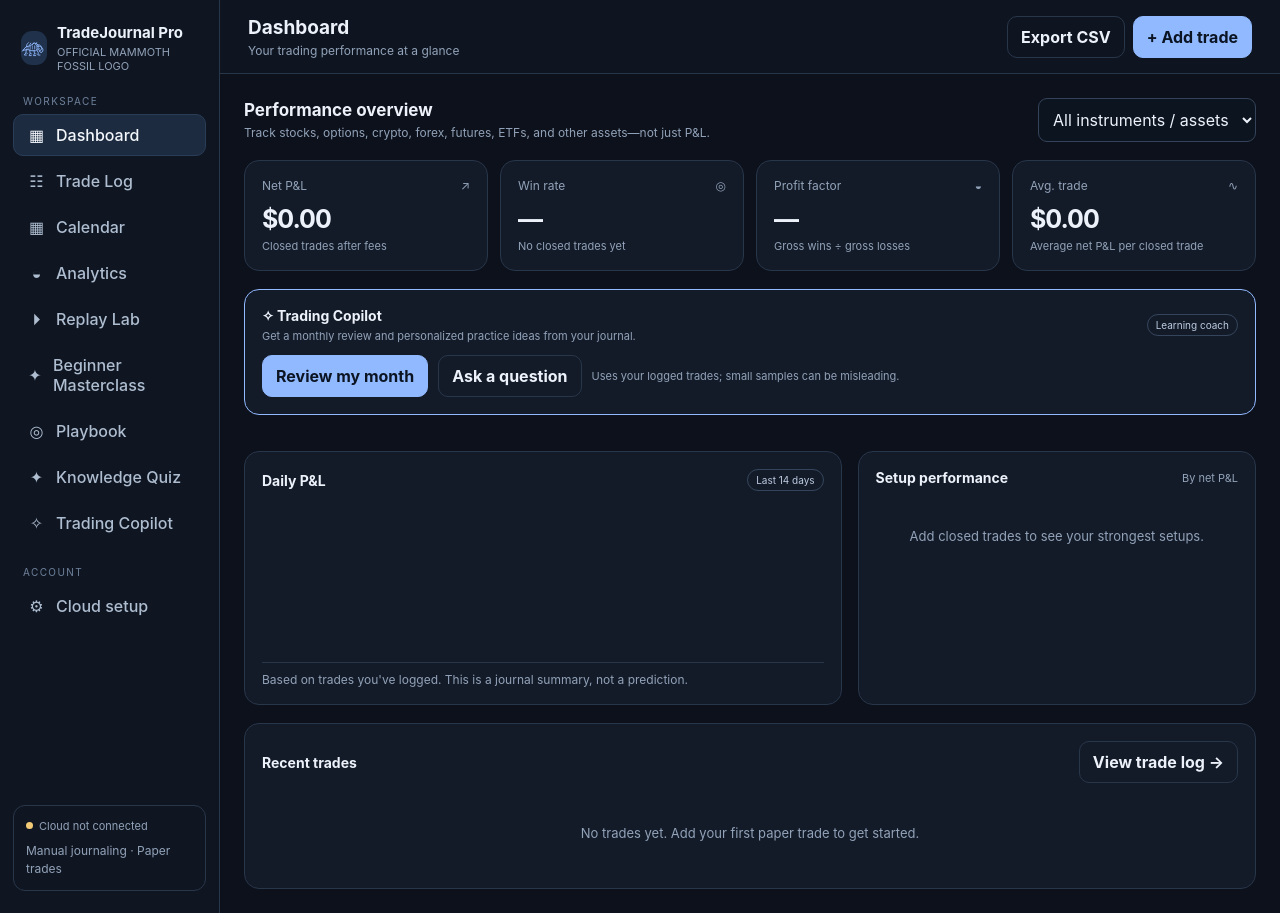
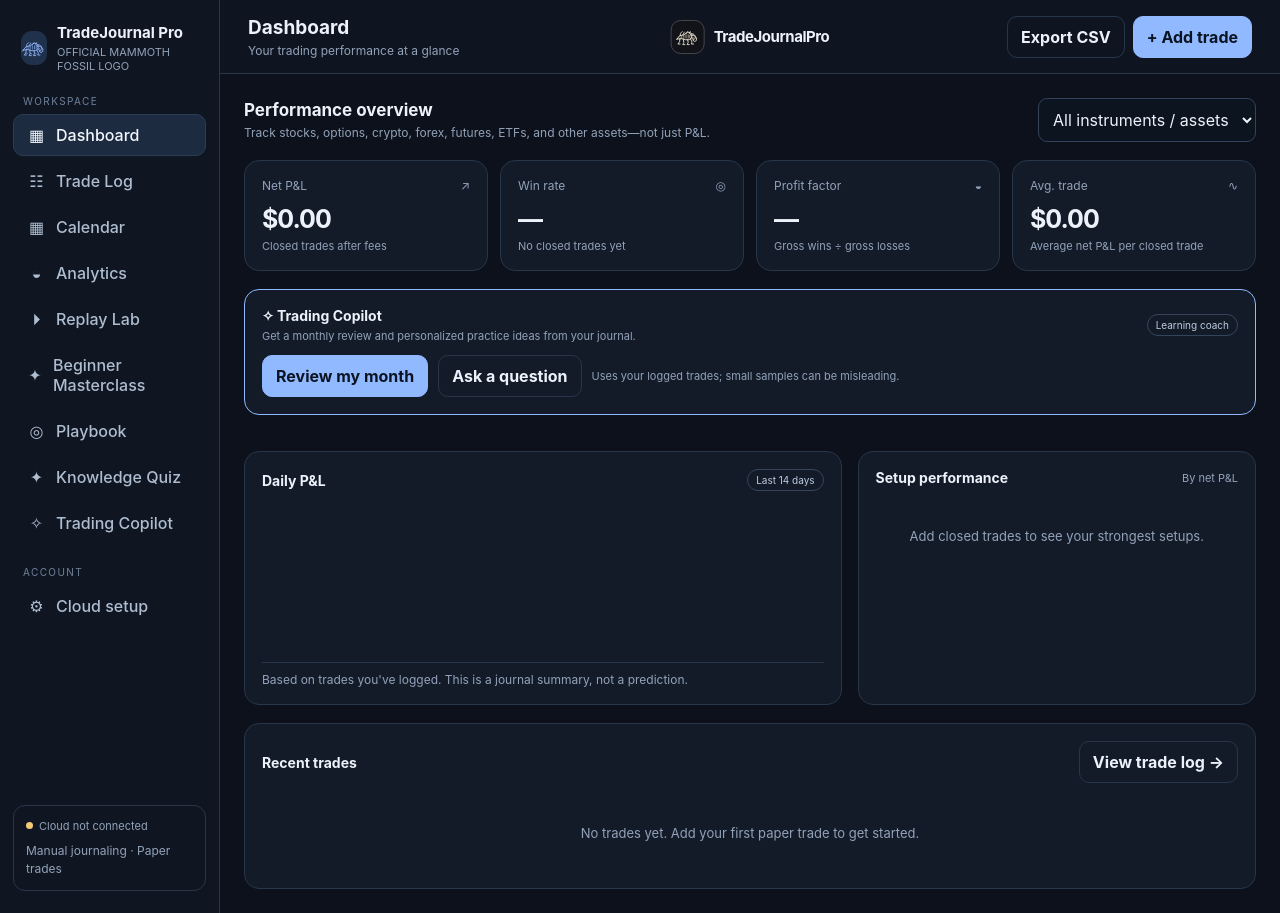
Before and after one commit to landon110-code/tradejournal-pro, a plain HTML site: page index.html in a window 1280 px wide. Drawn offline with nearby package versions, Linux system fonts and the light colour scheme.

Commit message:
Add centered TradeJournalPro mammoth brand to header

```diff
--- a/index.html
+++ b/index.html
@@ -264,7 +264,7 @@
 .chart-upload-box .field{margin:0}
 @media(max-width:520px){.chart-upload-box{padding:10px}#copilotChartPreview{max-height:220px}}
 
-</style>
+ .topbar-brand{position:absolute;left:50%;transform:translateX(-50%);display:flex;align-items:center;gap:9px;white-space:nowrap;pointer-events:none}.topbar-brand .brand-mark{width:34px;height:34px;border-radius:10px;background:#111318;color:#f3e8d3;border:1px solid #44454a}.topbar-brand strong{font-size:15px;letter-spacing:-.03em;color:var(--text)}@media(max-width:760px){.topbar-brand{position:static;transform:none;margin:0 auto;gap:6px}.topbar-brand .brand-mark{width:30px;height:30px}.topbar-brand strong{font-size:12px}.topbar .top-actions #exportBtn{display:none}.topbar{padding:0 12px}.topbar-brand{flex-shrink:0}}@media(max-width:420px){.topbar-brand .brand-mark{display:none}.topbar-brand strong{font-size:11px}.topbar h1{font-size:16px}.topbar p{display:none}}</style>
 </head>
 <body>
 <div class="app">
@@ -287,7 +287,7 @@
   <div class="sidebar-bottom accountbox"><div class="inline-status"><span class="dot" id="statusDot"></span><span id="sideStatus">Cloud not connected</span></div><div style="margin-top:8px">Manual journaling · Paper trades</div></div>
 </aside>
 <div class="main">
-<header class="topbar"><div style="display:flex;align-items:center;gap:10px"><button class="mobile-menu ghost" id="menuBtn" aria-label="Open menu">☰</button><div><h1 id="pageTitle">Dashboard</h1><p id="pageSubtitle">Your trading performance at a glance</p></div></div><div class="top-actions"><button class="ghost" id="exportBtn">Export CSV</button><button class="primary" id="newTradeTop">+ Add trade</button></div></header>
+<header class="topbar"><div style="display:flex;align-items:center;gap:10px;min-width:0"><button class="mobile-menu ghost" id="menuBtn" aria-label="Open menu">☰</button><div><h1 id="pageTitle">Dashboard</h1><p id="pageSubtitle">Your trading performance at a glance</p></div></div><div class="topbar-brand" aria-label="TradeJournalPro"><span class="brand-mark fossil-mark" aria-hidden="true"><svg viewBox="0 0 48 40"><g fill="none" stroke="currentColor" stroke-linecap="round" stroke-linejoin="round"><path d="M4 24 9 18 17 16 24 11 29 12 32 16 31 22 27 25 20 25 13 23 4 24" stroke-width="1.7"/><path d="M10 18 11 13 14 10M15 16 18 11M21 14 24 10M27 14 29 10" stroke-width="1.5"/><path d="M29 15C34 12 38 16 38 21 38 24 35 26 33 24 31 22 33 20 35 22M30 17C37 15 42 21 40 26 39 29 35 29 34 26" stroke-width="1.7"/><path d="M10 22 9 29 6 33 10 33M16 24 17 30 15 34 19 34M24 25 25 30 23 34 27 34M29 23 32 29 31 33 35 33" stroke-width="1.6"/><path d="M13 19 13 22M17 17 17 22M21 16 21 22M25 16 25 22M28 17 28 21" stroke-width="1.2"/></g></svg></span><strong>TradeJournalPro</strong></div><div class="top-actions"><button class="ghost" id="exportBtn">Export CSV</button><button class="primary" id="newTradeTop">+ Add trade</button></div></header>
 <main class="content">
 <section class="view active" id="view-dashboard">
   <div class="section-head"><div><h2>Performance overview</h2><p>Track stocks, options, crypto, forex, futures, ETFs, and other assets—not just P&amp;L.</p></div><div class="field" style="min-width:135px"><select id="dashSymbol"><option value="all">All instruments / assets</option></select></div></div>
```
